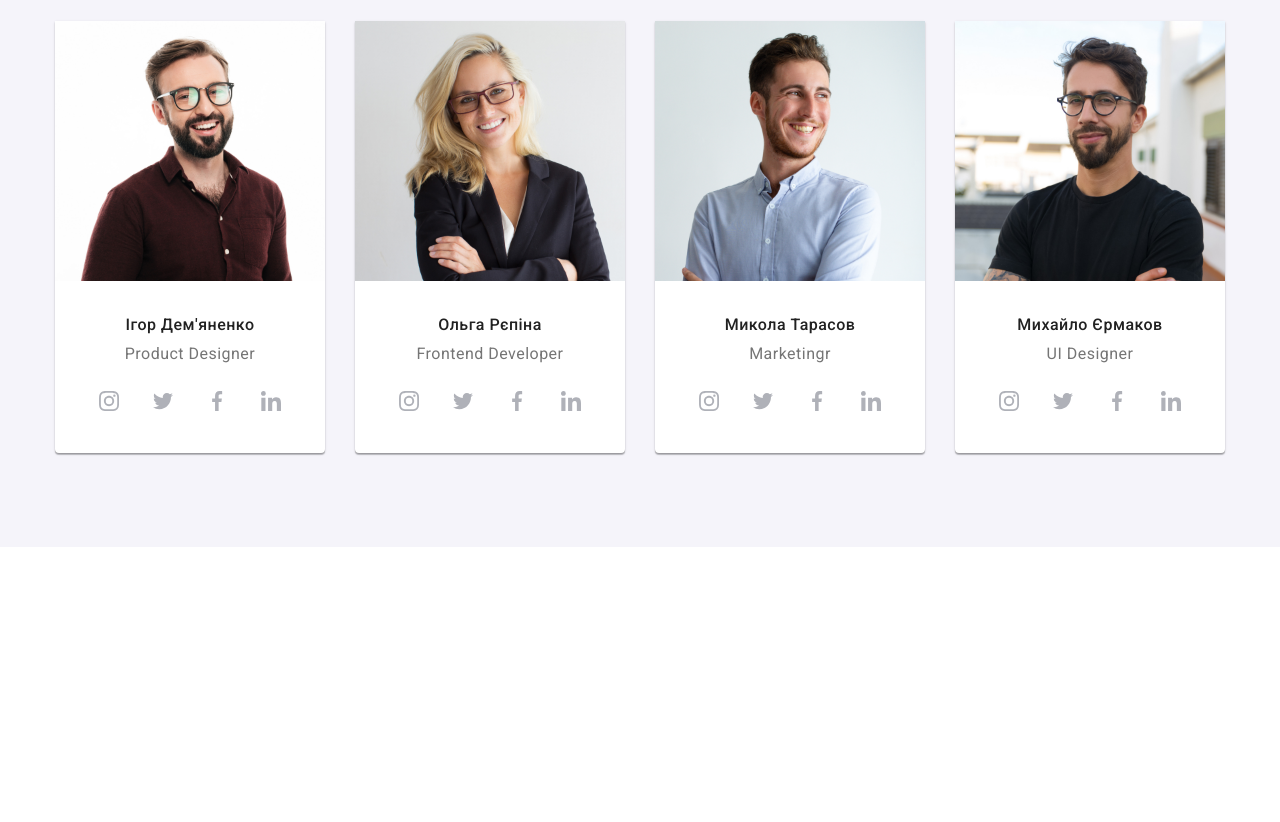
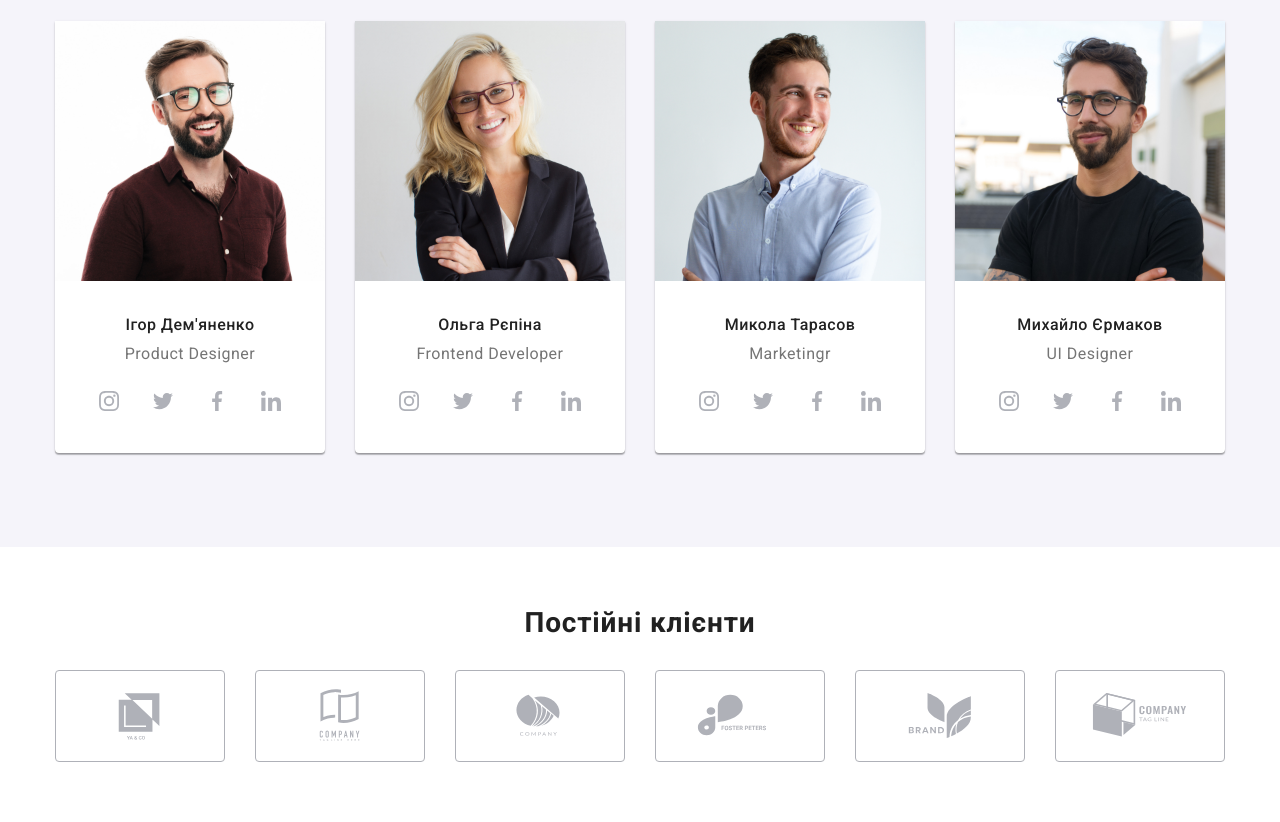
Before and after one commit to VitaliyLenin/goit-markup-hw-08, a plain HTML site: page index.html in a window 1280 px wide. Shown: the part 1085-1907 px from the top of the page. Before the commit the page ends 1632 px from the top, so only its background shows below. Drawn offline with nearby package versions, Linux system fonts and the light colour scheme.

Commit message:
адаптировали секцию clients

```diff
--- a/index.html
+++ b/index.html
@@ -337,7 +337,7 @@
         </div>
       </section>
 
-      <!-- <section class="clients section">
+      <section class="clients section">
         <div class="container">
           <h2 class="clients__title">Постійні клієнти</h2>
           <ul class="clients__list list">
@@ -385,7 +385,7 @@
             </li>
           </ul>
         </div>
-      </section> -->
+      </section>
     </main>
 
     <!-- <footer class="footer">
--- a/sass/layout/_clients.scss
+++ b/sass/layout/_clients.scss
@@ -1,15 +1,34 @@
+.clients {
+  padding-top: 60px;
+  padding-bottom: 60px;
+}
+
 .clients__list {
   display: flex;
+  flex-wrap: wrap;
+  justify-content: center;
   gap: 30px;
+}
+
+.clients__item {
+  @media screen and (min-width: 480px) {
+    max-width: calc((100% - 30px) / 2);
+  }
+  @media screen and (min-width: 768px) {
+    max-width: calc((100% - 30px) / 3);
+  }
+  @media screen and (min-width: 1200px) {
+    max-width: 100%;
+  }
 }
 
 .clients__title {
   font-weight: 700;
-  font-size: 36px;
+  font-size: 28px;
   line-height: 1.17;
   text-align: center;
   letter-spacing: 0.03em;
-  margin-bottom: 50px;
+  margin-bottom: 30px;
 }
 
 .clients__link {
```
Also changed, not shown: css/main.css, css/main.min.css, 2 other files.
